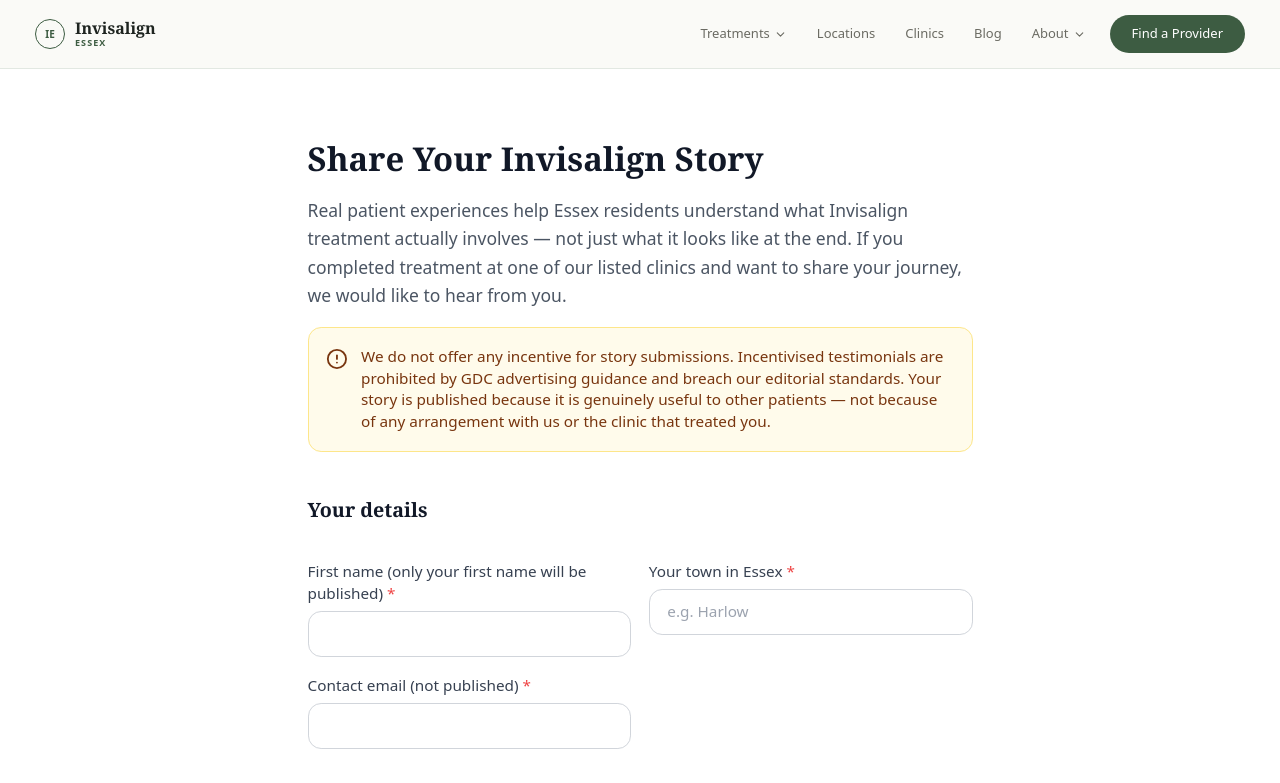
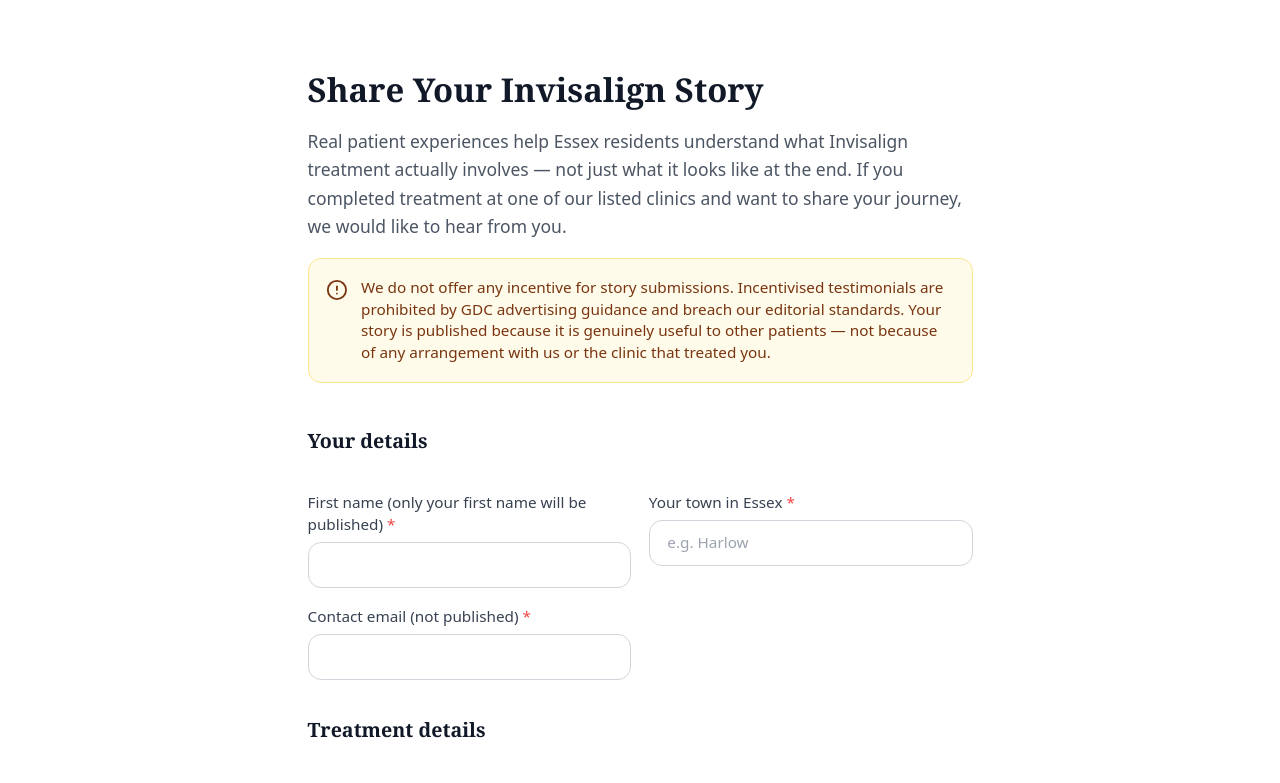
Before and after one commit to nahadgur/esexxinvi, a Next.js app: page /share-your-story in a window 1280 px wide. Shown: the top 783 px of the page. Built offline with nearby package versions, Linux system fonts and the light colour scheme.

Commit message:
Add files via upload

```diff
--- a/app/share-your-story/page.tsx
+++ b/app/share-your-story/page.tsx
@@ -1,9 +1,4 @@
 'use client';
-
-import { useState } from 'react';
-import { Header } from '@/components/Header';
-import { Footer } from '@/components/Footer';
-import { LeadFormModal } from '@/components/LeadFormModal';
 
 // app/share-your-story/page.tsx
 //
@@ -50,7 +45,6 @@
 ];
 
 export default function ShareYourStoryPage() {
-  const [isModalOpen, setIsModalOpen] = useState(false);
   const [submitted, setSubmitted] = useState(false);
   const [isLoading, setIsLoading] = useState(false);
 
@@ -86,10 +80,7 @@
   }
 
   return (
-    <>
-      <LeadFormModal isOpen={isModalOpen} onClose={() => setIsModalOpen(false)} />
-      <Header onOpenModal={() => setIsModalOpen(true)} />
-      <main className="bg-white py-16">
+    <main className="bg-white py-16">
       <div className="container-width max-w-2xl">
 
         {/* Header */}
@@ -248,7 +239,5 @@
         </form>
       </div>
     </main>
-      <Footer />
-    </>
   );
 }
```
